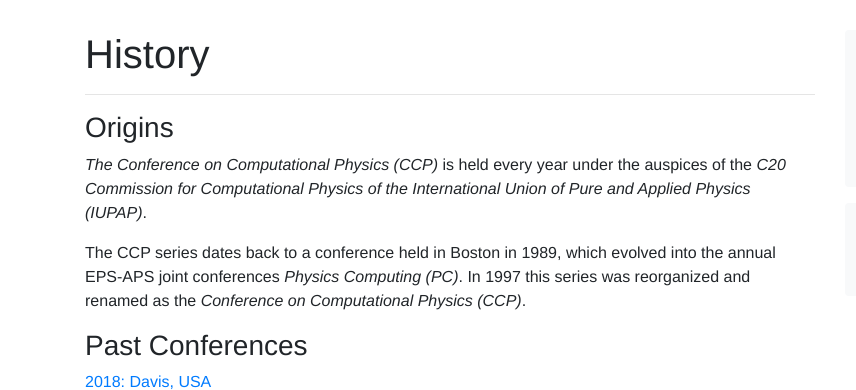
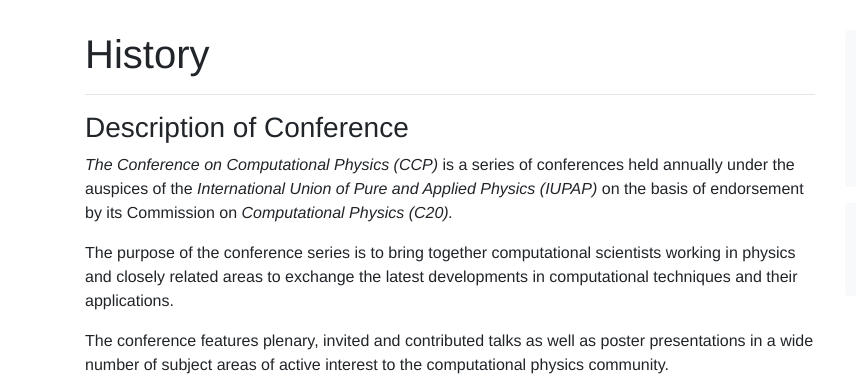
Before and after one commit to kftsehk/phy-ccp2019, a plain HTML site: page history.html in a window 1280 px wide. Shown: the part 335-725 px from the top of the page, 0-856 px from the left. Drawn offline with nearby package versions, Linux system fonts and the light colour scheme.

Commit message:
conference description changed

```diff
--- a/history.html
+++ b/history.html
@@ -31,11 +31,23 @@
                 <div class="blog-post">
                     <h2 class="blog-post-title">History</h2>
                     <hr>
-                    <h3>Origins</h3>
+                    <h3>Description of Conference</h3>
+                    <p> <i>The Conference on Computational Physics (CCP)</i> is a series of conferences held
+                        annually under the auspices of the <i>International Union of Pure and
+                        Applied Physics (IUPAP)</i> on the basis of endorsement by its Commission on
+                        <i>Computational Physics (C20).</i></p>
+                    <p>The purpose of the conference series is to bring together computational scientists working
+                        in physics and closely related areas to exchange the latest developments in computational
+                        techniques and their applications.</p>
+                    <p>The conference features plenary,
+                        invited and contributed talks as well as poster presentations in a wide
+                        number of subject areas of active interest to the computational physics
+                        community.</p>
+                    <!-- <h3>Origins</h3>
                     <p> <i>The Conference on Computational Physics (CCP)</i> is held every year under the auspices of
                         the <i>C20
                             Commission for Computational Physics of the International Union of Pure and Applied Physics
-                            (IUPAP)</i>. </p>
+                            (IUPAP)</i>. </p>-->
                     <p>The CCP series dates back to a conference held in Boston in 1989, which evolved into the annual
                         EPS-APS joint conferences <i>Physics Computing (PC)</i>. In 1997 this series was reorganized
                         and
```
